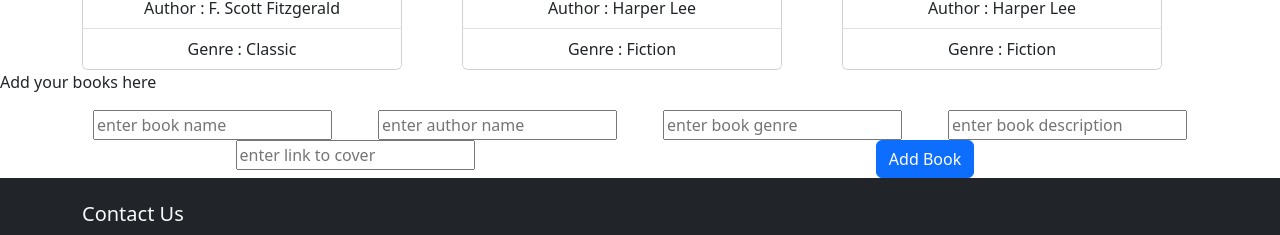
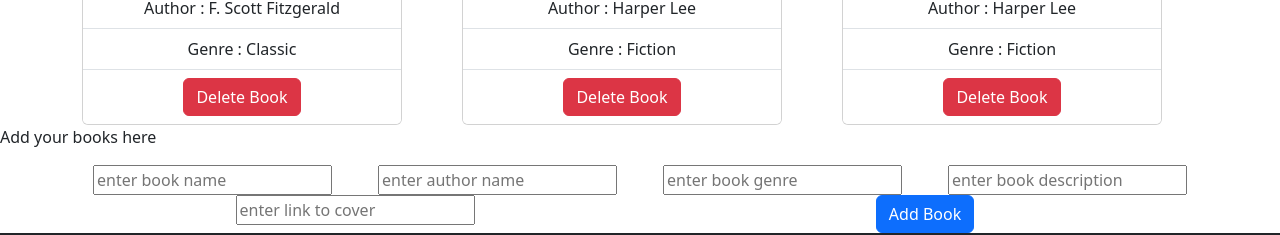
Before and after one commit to safeer997/LibraryApp, a React (Vite) app in the folder Library-app-v1/: page / in a window 1280 px wide. Shown: the part 482-717 px from the top of the page. Built offline with nearby package versions, Linux system fonts and the light colour scheme.

Commit message:
added delete functionality

```diff
--- a/Library-app-v1/src/App.jsx
+++ b/Library-app-v1/src/App.jsx
@@ -58,10 +58,20 @@ function App() {
     });
   };
 
+  const handleDeleteButton = (nameOfBookTobeDeleted) => {
+    const newBookList = booksToDisplay.filter(
+      (book) => book.name !== nameOfBookTobeDeleted
+    );
+    setBooksToDisplay(newBookList);
+  };
+
   return (
     <>
       <Header></Header>
-      <BookDisplay books={booksToDisplay}></BookDisplay>
+      <BookDisplay
+        books={booksToDisplay}
+        handleDeleteButton={handleDeleteButton}
+      ></BookDisplay>
       <AddBook handleNewBooksAddition={handleNewBooksAddition}></AddBook>
       <Footer></Footer>
     </>
--- a/Library-app-v1/src/components/Book.jsx
+++ b/Library-app-v1/src/components/Book.jsx
@@ -1,4 +1,7 @@
-const Book = ({ name, author, description, genre, coverUrl }) => {
+const Book = ({ name, author, description, genre, coverUrl ,handleDeleteButton}) => {
+  const handleDelete = ()=>{
+    handleDeleteButton(name);
+  }
   return (
     <>
       <div className="card" style={{ width: "20rem" }}>
@@ -14,6 +17,11 @@ const Book = ({ name, author, description, genre, coverUrl }) => {
         <ul className="list-group list-group-flush">
           <li className="list-group-item">Author : {author}</li>
           <li className="list-group-item">Genre : {genre}</li>
+          <li className="list-group-item">
+            <button onClick={handleDelete} type="button" className="btn btn-danger">
+              Delete Book
+            </button>
+          </li>
         </ul>
       </div>
     </>
--- a/Library-app-v1/src/components/BookDisplay.jsx
+++ b/Library-app-v1/src/components/BookDisplay.jsx
@@ -1,5 +1,5 @@
 import Book from "./Book";
-const BookDisplay = ({ books}) => {
+const BookDisplay = ({ books,handleDeleteButton}) => {
   return (
     <>
       <div>
@@ -14,6 +14,7 @@ const BookDisplay = ({ books}) => {
                     genre={book.genre}
                     description={book.description}
                     coverUrl={book.coverUrl}
+                    handleDeleteButton={handleDeleteButton}
                   ></Book>
                 </div>
               );
```
